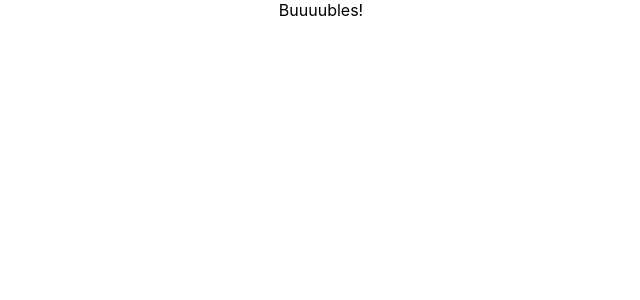
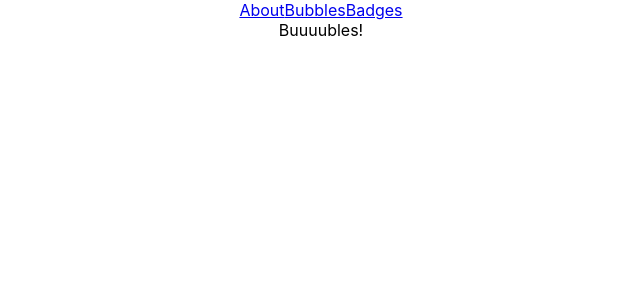
Before and after one commit to jogracz/bubbles, a React (Create React App) app: page / in a window 1280 px wide. Shown: the top 300 px of the page, without its empty margins (319-959 px from the left). Built offline with nearby package versions, Linux system fonts and the light colour scheme.

Commit message:
Add Navigation component

```diff
--- a/src/App.tsx
+++ b/src/App.tsx
@@ -1,15 +1,16 @@
 import React from "react";
-import { Routes, Route, Link } from "react-router-dom";
+import { Routes, Route } from "react-router-dom";
 
-import logo from "./logo.svg";
 import "./App.css";
 import { About } from "./pages/about";
 import { Bubbles } from "./pages/bubbles";
 import { Badges } from "./pages/badges";
+import { Navigation } from "./components/navigation";
 
 const App: React.FunctionComponent = () => {
   return (
     <div className="App">
+      <Navigation />
       <Routes>
         <Route path="/" element={<Bubbles />} />
         <Route path="/about" element={<About />} />
--- /dev/null
+++ b/src/components/navigation/index.tsx
@@ -0,0 +1,14 @@
+import React from "react";
+import { Link } from "react-router-dom";
+
+import { ROUTES } from "types/routes";
+
+export const Navigation: React.FunctionComponent = () => {
+  return (
+    <div>
+      <Link to={ROUTES.ABOUT}>About</Link>
+      <Link to={ROUTES.BUBBLES}>Bubbles</Link>
+      <Link to={ROUTES.BADGES}>Badges</Link>
+    </div>
+  );
+};
--- /dev/null
+++ b/src/types/routes.ts
@@ -0,0 +1,5 @@
+export enum ROUTES {
+  ABOUT = "/about",
+  BUBBLES = "/",
+  BADGES = "/badges",
+}
```
